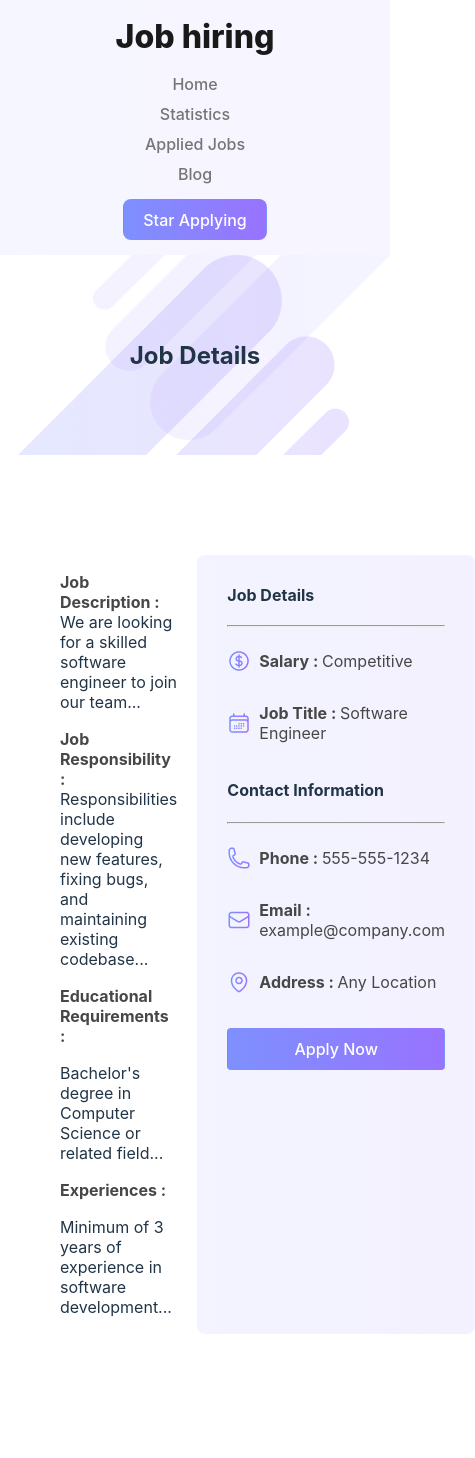
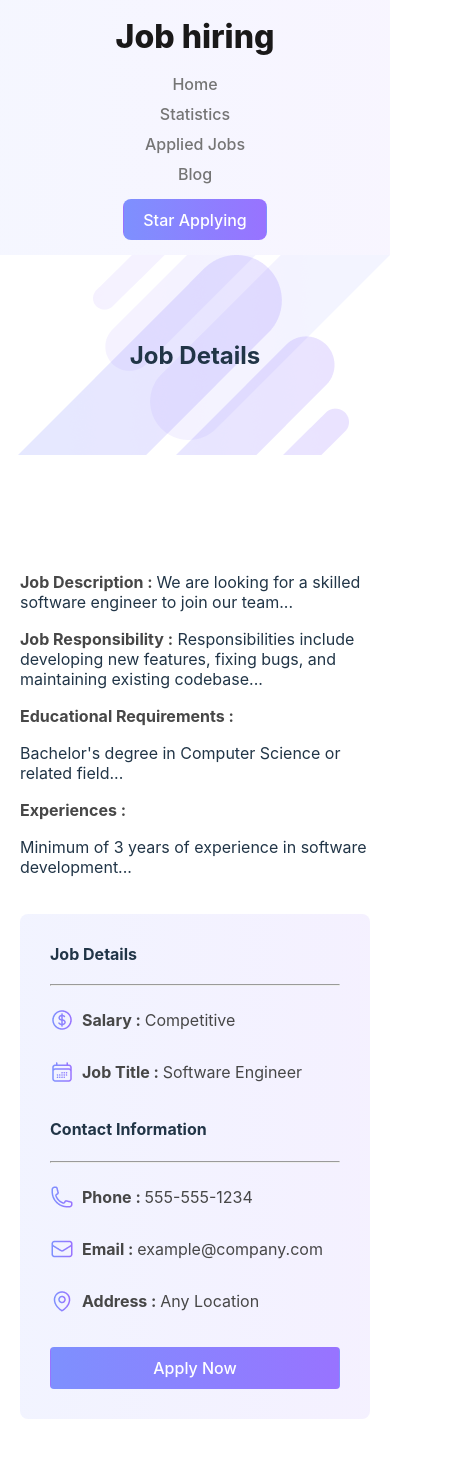
Before and after one commit to HmSani6699/As-project-9, a React (Vite) app: page /jobDetails/1 in a window 390 px wide. Shown: the top 1458 px of the page, 475 px wide, since content can reach past the window. Before the commit the page ends 1434 px from the top, so only its background shows below. Built offline with nearby package versions, Linux system fonts and the light colour scheme.

Commit message:
responsive to job details part

```diff
--- a/src/component/JobDetails/JobDetails.jsx
+++ b/src/component/JobDetails/JobDetails.jsx
@@ -31,33 +31,24 @@ const JobDetails = () => {
                         <img src="/public/Frame.png" alt="" />
                         <p> <span>Salary : </span> {salary}</p>
                     </div>
-
                     <div className='cart-info'>
                         <img src="/public/Frame-1.png" alt="" />
                         <p> <span>Job Title : </span> {jobTitle}</p>
                     </div>
                     <h4>Contact Information</h4>
                     <hr />
-
-                    <div className='cart-info'>
-
-                    </div>
                     <div className='cart-info'>
                         <img src="/public/Frame-2.png" alt="" />
                         <p> <span>Phone : </span> {contactInformation.phone}</p>
                     </div>
                     <div className='cart-info'>
                         <img src="/public/Frame-3.png" alt="" />
-                        <p> <span>Email : </span> {contactInformation.email}</p>
+                        <p><span>Email : </span> {contactInformation.email}</p>
                     </div>
-
                     <div className='cart-info'>
                         <img src="/public/Frame-4.png" alt="" />
                         <p><span>Address : </span> {location}</p>
                     </div>
-
-
-
                     <button className='apply-now-btn'>Apply Now</button>
                 </div>
             </div>
--- a/src/component/JobDetails/jobDetails.css
+++ b/src/component/JobDetails/jobDetails.css
@@ -58,3 +58,15 @@
     width: 100%;
     color: white;
 }
+
+@media screen and (max-width:600px) {
+    .details-container {
+        grid-template-columns: 1fr;
+        margin: 100px 20px;
+    }
+
+    .details-right-info {
+        text-align: justify;
+    }
+
+}
```
